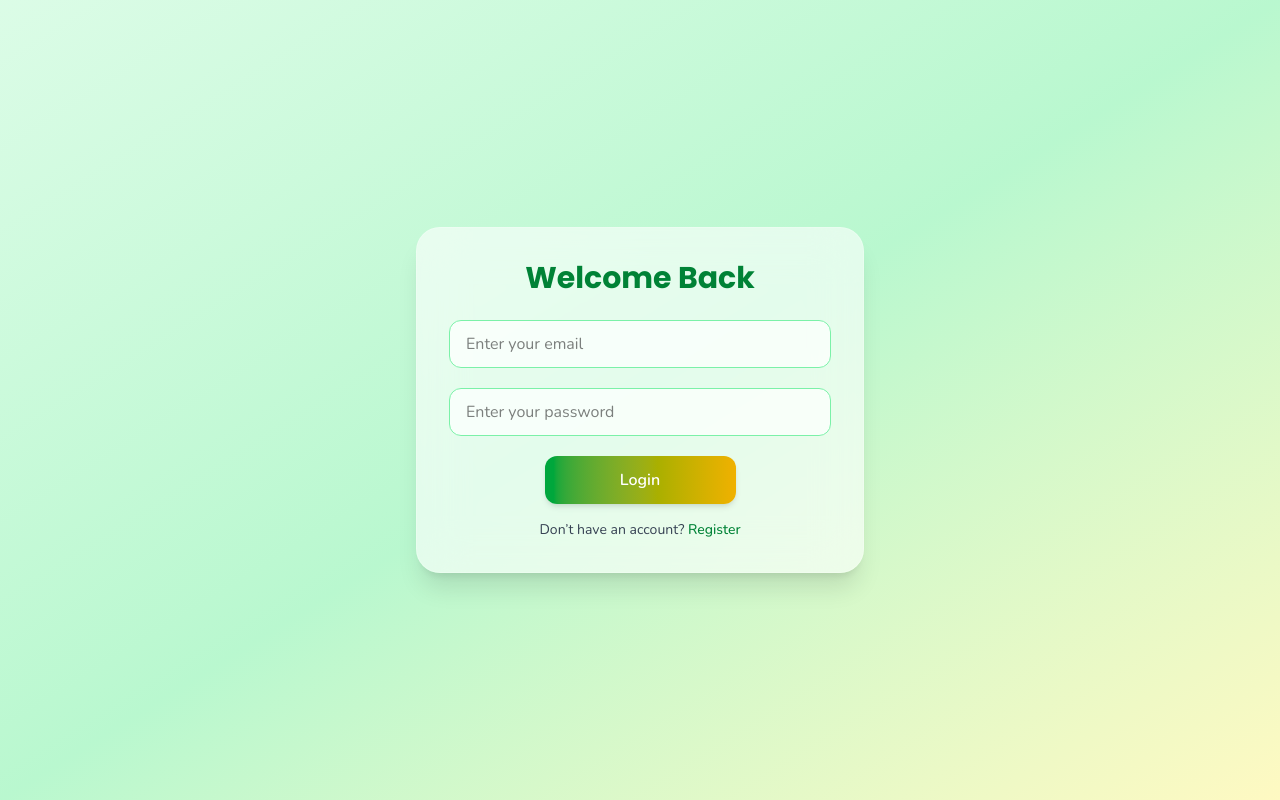
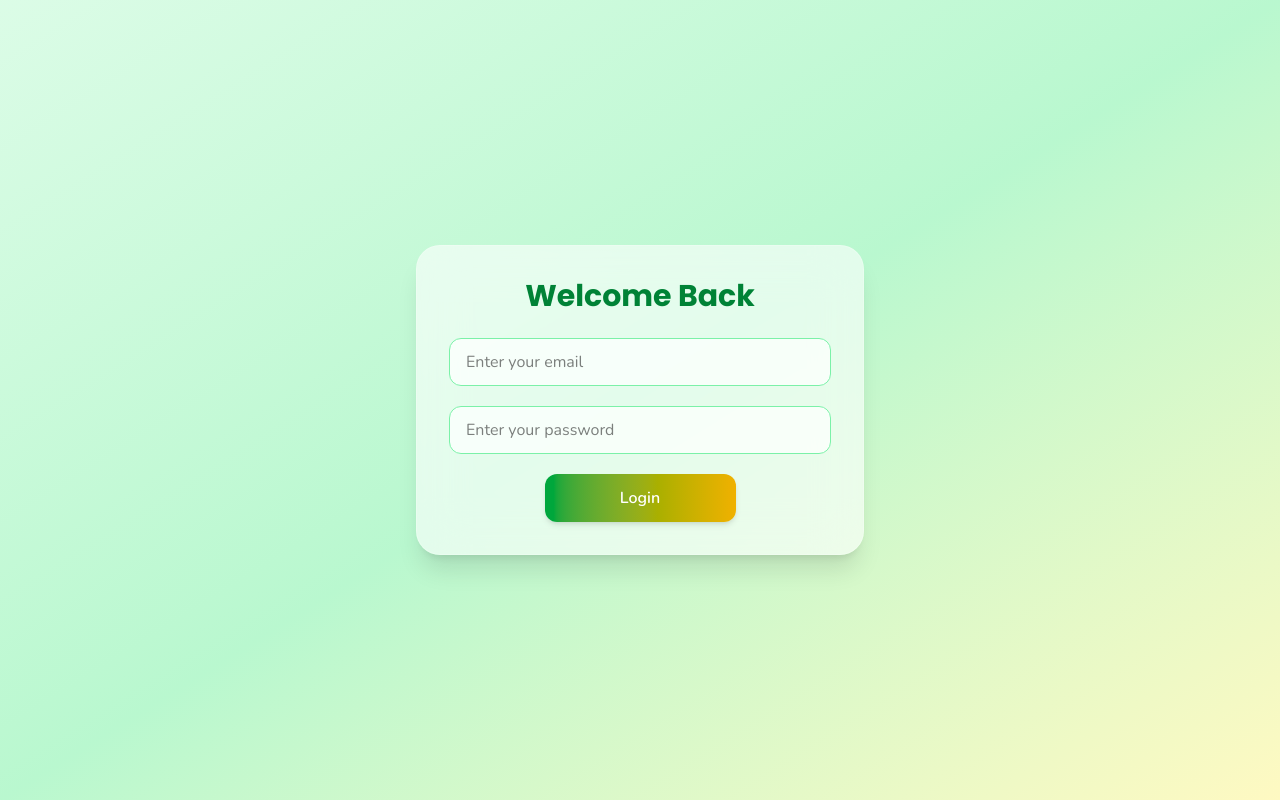
Before and after one commit to akhi1817/cafe-order-system-frontend, a React (Vite) app: page /login in a window 1280 px wide. Built offline with nearby package versions, Linux system fonts and the light colour scheme; no server answers.

Commit message:
login done

```diff
--- a/src/components/Login/Login.jsx
+++ b/src/components/Login/Login.jsx
@@ -56,7 +56,7 @@ const Login = () => {
           <motion.button whileHover={{ scale: loading ? 1 : 1.03 }} whileTap={{ scale: loading ? 1 : 0.97 }} type="submit" disabled={loading} className={`w-1/2 h-12 text-white rounded-xl font-semibold shadow-md transition-all bg-linear-to-r from-green-600 to-yellow-500 ${loading && "opacity-50 cursor-not-allowed"}`}>{loading ? "Logging in..." : "Login"}</motion.button>
         </form>
 
-        <p className="text-sm text-center text-gray-700 mt-4">Don’t have an account? <Link to="/send-otp" className="text-green-700 font-medium hover:underline">Register</Link></p>
+        {/* <p className="text-sm text-center text-gray-700 mt-4">Don’t have an account? <Link to="/send-otp" className="text-green-700 font-medium hover:underline">Register</Link></p> */}
       </motion.div>
     </div>
   );
```
